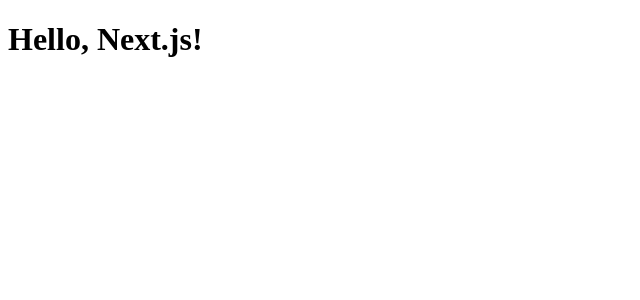
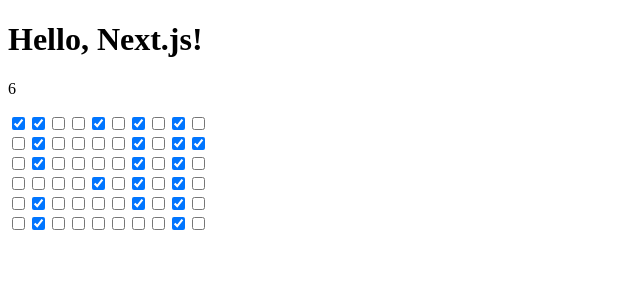
Before and after one commit to rae004/rae-game-of-life, a Next.js app: page / in a window 1280 px wide. Shown: the top 300 px of the page, without its empty margins (0-640 px from the left). Built offline with nearby package versions, Linux system fonts and the light colour scheme.

Commit message:
Adding tailwind and setting up basic grid of boxes.

```diff
--- a/app/page.tsx
+++ b/app/page.tsx
@@ -1,5 +1,42 @@
+'use client';
 import * as React from 'react';
+import { useState } from 'react';
+
+const lifeSimulation = [
+  [1, 1, 0, 0, 1, 0, 1, 0, 1, 0],
+  [0, 1, 0, 0, 0, 0, 1, 0, 1, 1],
+  [0, 1, 0, 0, 0, 0, 1, 0, 1, 0],
+  [0, 0, 0, 0, 1, 0, 1, 0, 1, 0],
+  [0, 1, 0, 0, 0, 0, 1, 0, 1, 0],
+  [0, 1, 0, 0, 0, 0, 0, 0, 1, 0],
+];
 
 export default function Page() {
-  return <h1>Hello, Next.js!</h1>;
+  const data = getData();
+  const [population, setPopulation] = useState(data);
+
+  return (
+    <div>
+      <h1>Hello, Next.js!</h1>
+      <p>{population.length}</p>
+      <div className={'flex flex-col'}>
+        {population.map((row, rowIdx) => (
+          <div key={rowIdx} className={'flex-row'}>
+            {row.map((node, nodeIdx) => (
+              <input
+                key={nodeIdx}
+                id={`${rowIdx}-${nodeIdx}`}
+                type={'checkbox'}
+                checked={node === 1}
+              />
+            ))}
+          </div>
+        ))}
+      </div>
+    </div>
+  );
 }
+
+function getData() {
+  return lifeSimulation;
+}
--- a/package.json
+++ b/package.json
@@ -23,13 +23,16 @@
     "@types/react-dom": "^18.2.25",
     "@typescript-eslint/eslint-plugin": "^7.7.0",
     "@typescript-eslint/parser": "^7.7.0",
+    "autoprefixer": "^10.4.19",
     "eslint": "8.56.0",
     "eslint-config-next": "^14.2.2",
     "eslint-config-prettier": "^9.1.0",
     "eslint-plugin-prettier": "^5.1.3",
     "eslint-plugin-react": "^7.34.1",
     "nodemon": "^3.1.0",
+    "postcss": "^8.4.38",
     "prettier": "^3.2.5",
+    "tailwindcss": "^3.4.3",
     "ts-node": "^10.9.2",
     "tsconfig-paths": "^4.2.0",
     "typescript": "^5.4.5"
--- /dev/null
+++ b/postcss.config.js
@@ -0,0 +1,6 @@
+module.exports = {
+  plugins: {
+    tailwindcss: {},
+    autoprefixer: {},
+  },
+}
```
Also changed, not shown: index.ts (+11 -3 lines), tailwind.config.js (added, +8 -0 lines), 1 other file (tests, documents, lock files or other folders).
